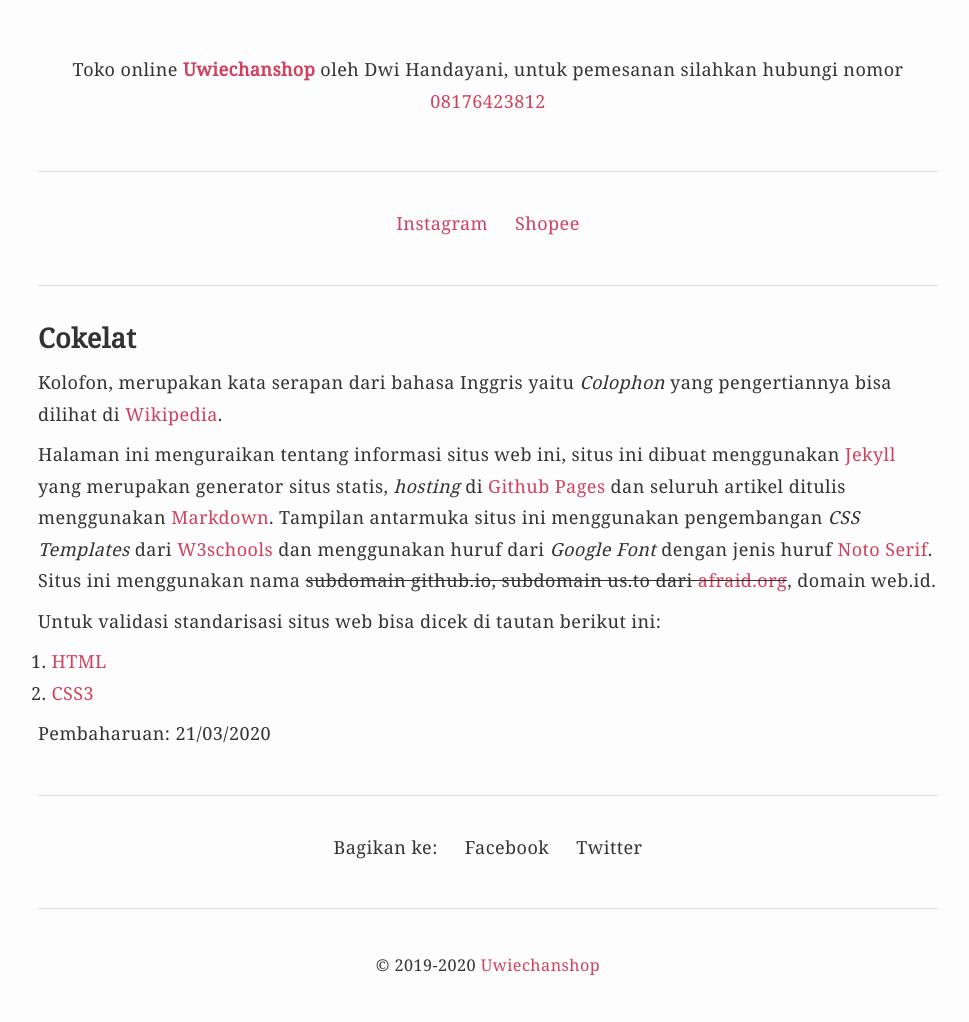
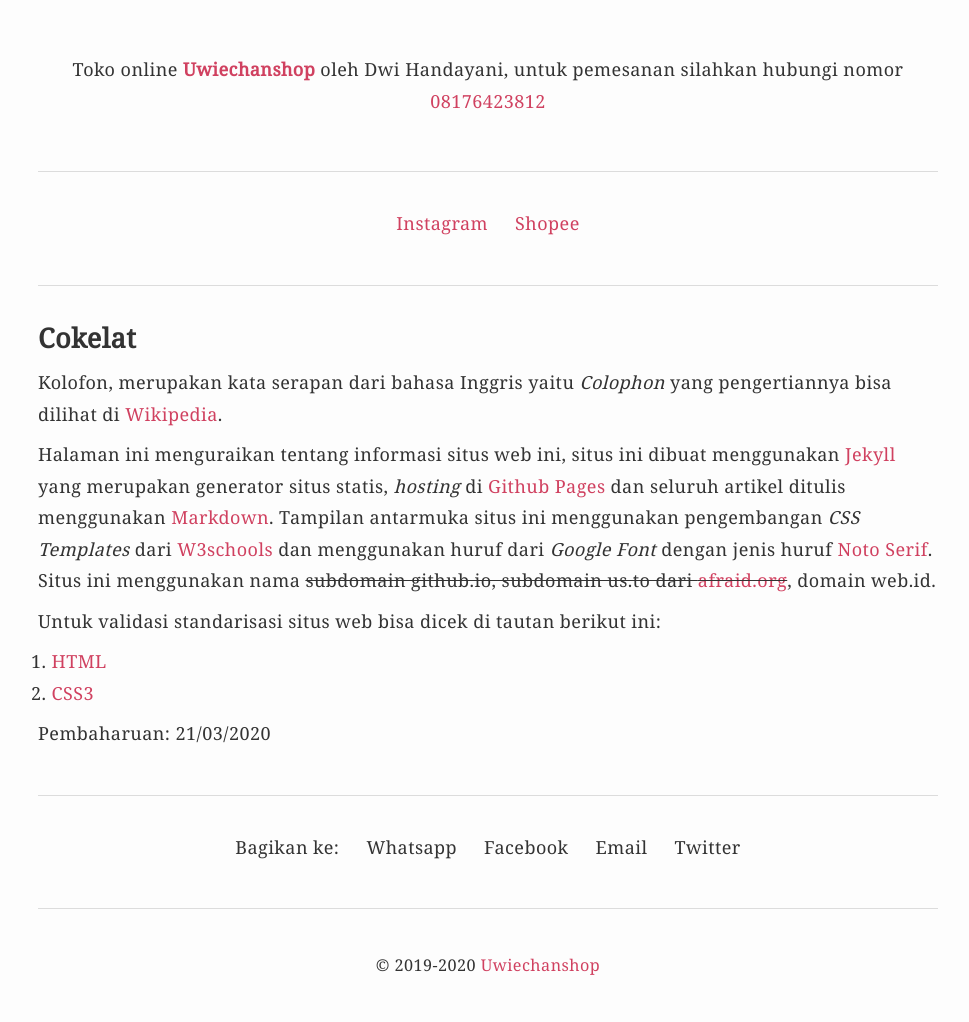
Before and after one commit to krhmwn/uwiechanshop, a Jekyll site: the page built from _posts/2020-01-10-cokelat.markdown, in a window 1280 px wide. Shown: the whole page, without its empty margins (152-1121 px from the left). Built offline with Jekyll 4.4.1, drawn with Linux system fonts in a browser that asks for light colours.

Commit message:
Update v.1.1.2

```diff
--- a/_layouts/post.html
+++ b/_layouts/post.html
@@ -7,4 +7,12 @@
 <time class="hide" datetime="{{ page.date | date: '%Y-%m-%d' }}">{{ page.date | date: "%d-%m-%Y"}}</time>
 {{content}}
 </article>
-<nav class="share"><ul><li>Bagikan ke:</li><li>Facebook</li><li>Twitter</li></ul></nav>
+<nav class="share">
+<ul>
+  <li>Bagikan ke:</li>
+  <li>Whatsapp</li>
+  <li>Facebook</li>
+  <li>Email</li>
+  <li>Twitter</li>
+</ul>
+</nav>
```
